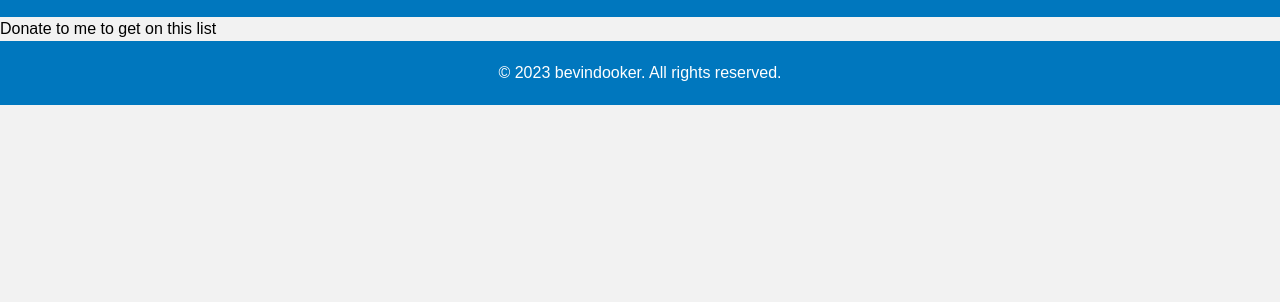
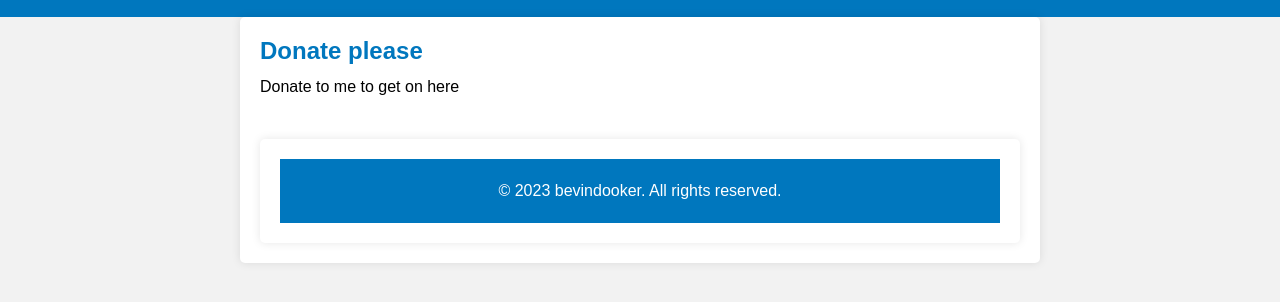
Before and after one commit to bevindooker/donors, a plain HTML site: page index.html in a window 1280 px wide. Shown: the part 60-362 px from the top of the page. Drawn offline with Linux system fonts and the light colour scheme.

Commit message:
Update index.html

```diff
--- a/index.html
+++ b/index.html
@@ -27,7 +27,12 @@
 			</ul>
 		</nav>
 	</header>
-	<p>Donate to me to get on this list<p>
+	<main>
+		<section>
+			<h2>Donate please</h2>
+			<p>Donate to me to get on here</p>
+		</section>
+	<main>
   <footer>
 		<p>&copy; 2023 bevindooker. All rights reserved.</p>
 	</footer>
```
